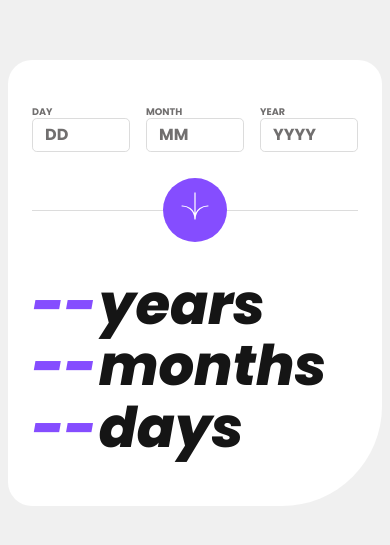
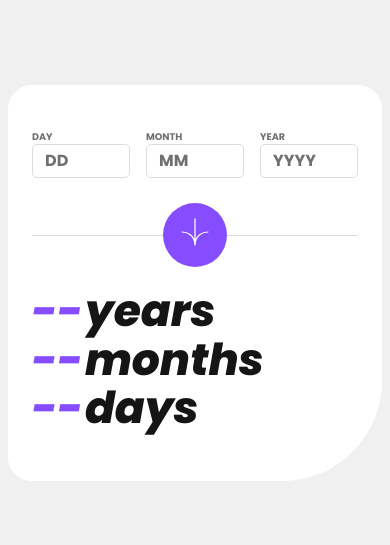
Before and after one commit to thomas-mach/age-calculator-app, a plain HTML site: page index.html in a window 390 px wide. Shown: the part 139-684 px from the top of the page. Drawn offline with Linux system fonts and the light colour scheme.

Commit message:
Fix: font-size

```diff
--- a/style.css
+++ b/style.css
@@ -118,7 +118,7 @@ label {
   display: flex;
   justify-content: center;
   margin-top: 1.25em;
-  margin-bottom: 2em;
+  margin-bottom: 1.25em;
 }
 
 button {
@@ -162,8 +162,8 @@ button {
 
 .section-output div p,
 span {
-  font-size: clamp(3.5rem, 6vw, 10rem);
-  /* font-size: 56px; */
+  font-size: clamp(2.75rem, 6vw, 10rem);
+
   font-weight: 800;
   font-style: italic;
   letter-spacing: -2;
```
